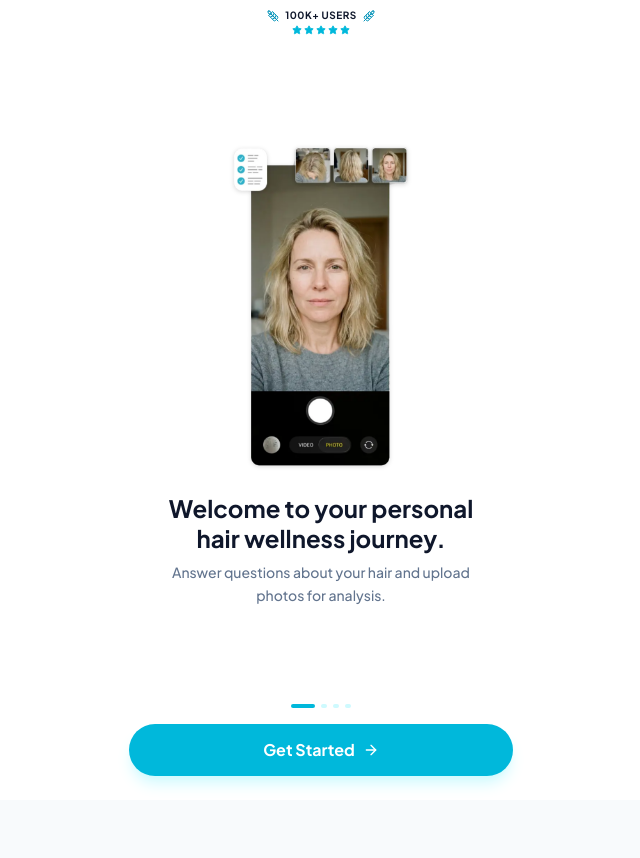
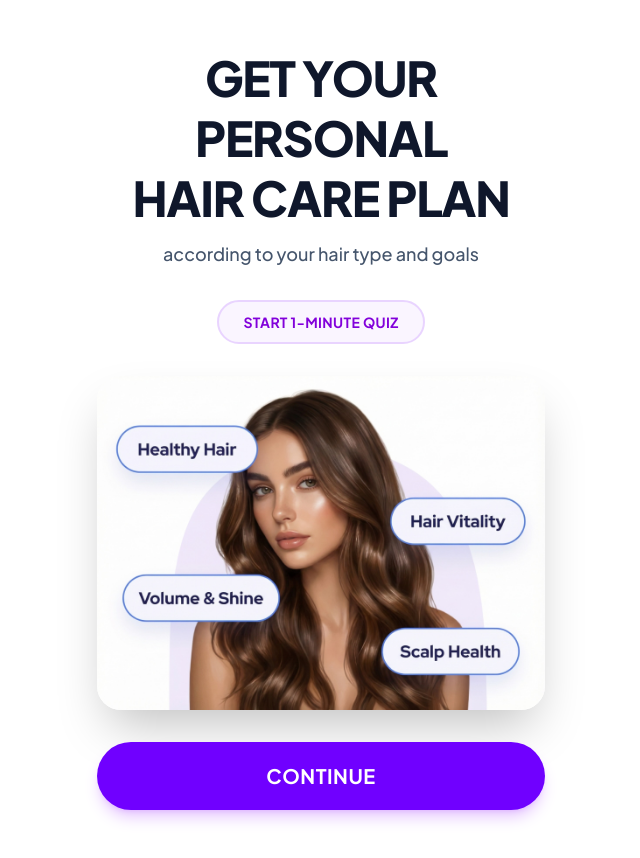
Before and after one commit to mcylldz/hairwellness, a React (Vite) app: page / in a window 1280 px wide. Shown: the whole page, without its empty margins (319-959 px from the left). Before the commit the page ends 800 px from the top, so only its background shows below. Built offline with nearby package versions, Linux system fonts and the light colour scheme.

Commit message:
feat: add landing page with hero image before quiz

```diff
--- a/App.tsx
+++ b/App.tsx
@@ -1,4 +1,5 @@
 import React, { useState, useEffect } from 'react';
+import { LandingPage } from './components/LandingPage';
 import { Onboarding } from './components/Onboarding';
 import { Home } from './components/Home';
 import { Admin } from './components/Admin';
@@ -6,6 +7,7 @@ import { TestPage } from './components/TestPage';
 import { ErrorBoundary } from './components/ErrorBoundary';
 
 const App: React.FC = () => {
+  const [showLanding, setShowLanding] = useState(true);
   const [hasCompletedOnboarding, setHasCompletedOnboarding] = useState(false);
   const [path, setPath] = useState(window.location.pathname);
 
@@ -29,13 +31,19 @@ const App: React.FC = () => {
     );
   }
 
+  const handleStartQuiz = () => {
+    setShowLanding(false);
+  };
+
   const handleCompleteOnboarding = () => {
     setHasCompletedOnboarding(true);
   };
 
   return (
     <div className="min-h-screen bg-white text-slate-900">
-      {!hasCompletedOnboarding ? (
+      {showLanding ? (
+        <LandingPage onStart={handleStartQuiz} />
+      ) : !hasCompletedOnboarding ? (
         <Onboarding onComplete={handleCompleteOnboarding} />
       ) : (
         <Home />
--- /dev/null
+++ b/components/LandingPage.tsx
@@ -0,0 +1,49 @@
+import React from 'react';
+
+interface LandingPageProps {
+    onStart: () => void;
+}
+
+export const LandingPage: React.FC<LandingPageProps> = ({ onStart }) => {
+    return (
+        <div className="min-h-screen bg-white flex flex-col items-center justify-center px-6 py-12">
+            <div className="max-w-md w-full text-center space-y-8">
+                {/* Main Heading */}
+                <div className="space-y-3">
+                    <h1 className="text-4xl md:text-5xl font-black text-slate-900 leading-tight tracking-tight">
+                        GET YOUR PERSONAL<br />HAIR CARE PLAN
+                    </h1>
+                    <p className="text-lg text-slate-600 font-medium">
+                        according to your hair type and goals
+                    </p>
+                </div>
+
+                {/* Quiz Badge */}
+                <div className="inline-block">
+                    <div className="bg-purple-50 border-2 border-purple-200 rounded-full px-6 py-2">
+                        <span className="text-sm font-bold text-purple-700 uppercase tracking-wide">
+                            START 1-MINUTE QUIZ
+                        </span>
+                    </div>
+                </div>
+
+                {/* Hero Image */}
+                <div className="w-full rounded-3xl overflow-hidden shadow-2xl">
+                    <img
+                        src="/hero-image.jpg"
+                        alt="Hair Care Benefits"
+                        className="w-full h-auto object-cover"
+                    />
+                </div>
+
+                {/* Continue Button */}
+                <button
+                    onClick={onStart}
+                    className="w-full bg-[#7000FF] hover:bg-[#6000dd] text-white font-bold text-xl py-5 rounded-full shadow-lg shadow-purple-500/30 transition-all transform active:scale-[0.98] uppercase tracking-wide"
+                >
+                    CONTINUE
+                </button>
+            </div>
+        </div>
+    );
+};
```
Also changed, not shown: public/hero-image.jpg (added).
